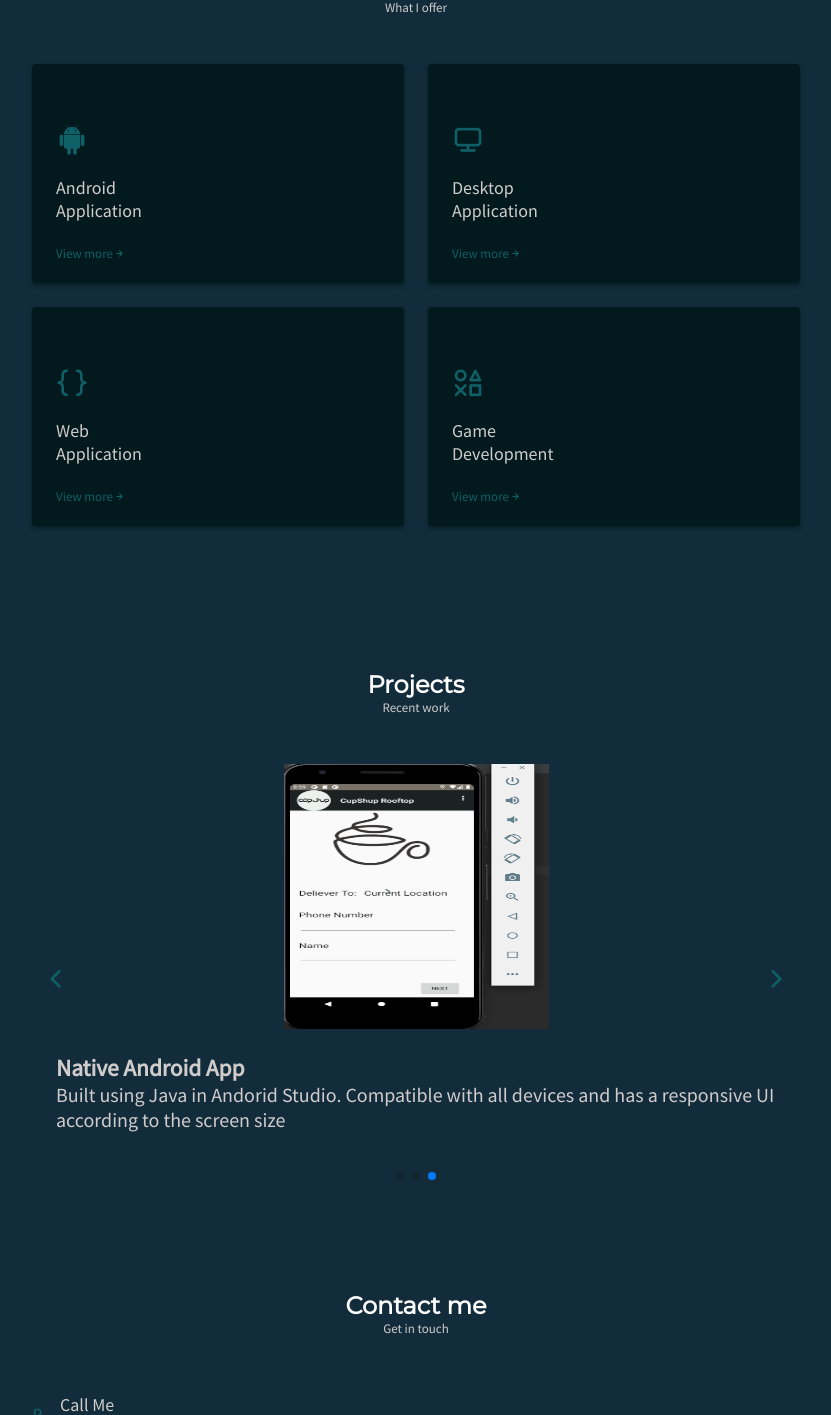
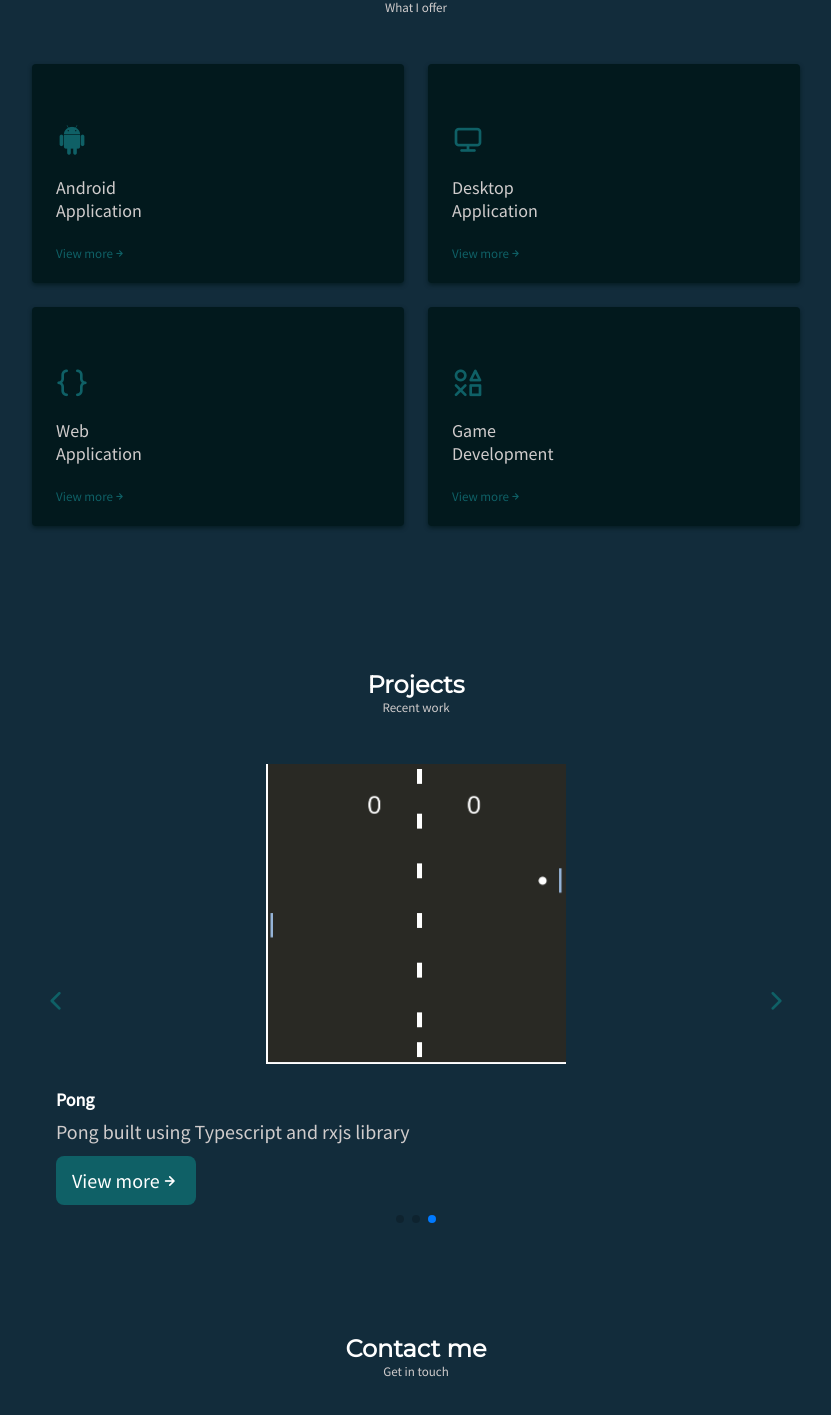
Before and after one commit to Hamza-18/Portfolio, a Django app: page /portfolio/ in a window 1280 px wide. Shown: the part 1468-2883 px from the top of the page, without its empty margins (224-1055 px from the left). Run offline with Django 3.2, Linux system fonts and the light colour scheme.

Commit message:
completed projects

```diff
--- a/portfolio/static/main.js
+++ b/portfolio/static/main.js
@@ -49,5 +49,4 @@ document.addEventListener("DOMContentLoaded", () => {
         mousewheel: true,
         keyboard: true,
     });
-
 });
--- a/portfolio/static/style.css
+++ b/portfolio/static/style.css
@@ -156,6 +156,7 @@ img {
     color: var(--icon-color)
 }
 
+
 @media screen and (max-width: 767px) {
     .nav_menu {
         position: fixed;
@@ -190,7 +191,9 @@ img {
 .nav_link:hover {
     color: var(--icon-color);
 }
-
+.nav_active{
+    color: var(--icon-color);
+}
 .nav_icon {
     font-size: 1.2rem;
 }
@@ -313,7 +316,12 @@ img {
     color: var(--secondary-color);
 }
 
-
+.contact-me:hover .message_icon{
+    transform: translateX(0.25rem);
+}
+.home_scroll:hover .home_scroll_arrow{
+    transform: translateY(0.25rem);
+}
 /*==============Skills===============*/
 .skills_container {
     row-gap: 0;
@@ -499,8 +507,6 @@ img {
 }
 
 .projects_content-img {
-    width: 265px;
-    height: 265px;
     border: .5rem;
     justify-self: center;
 }
@@ -515,7 +521,7 @@ img {
     margin-bottom: var(--mb-0-75);
 }
 
-.projects_btn:hover > .button_icon {
+.projects_btn:hover .button_icon {
     transform: translateX(0.25rem);
 }
 
--- a/portfolio/templates/portfolio/index.html
+++ b/portfolio/templates/portfolio/index.html
@@ -19,8 +19,8 @@
                 <div class="nav_menu" id="nav-menu">
                     <ul class="nav_list grid">
                         <li class="nav_item">
-                            <a href="#home" class="nav_link">
-                                <i class="uil uil-estate nav_icon"></i> Home
+                            <a href="#home" class="nav_link nav_active ">
+                                <i class="uil uil-estate nav_icon "></i> Home
                             </a>
                         </li>
                         <li class="nav_item">
@@ -97,8 +97,8 @@
                                 technologies
                                 such as Flutter, Android, Django etc.
                             </p>
-                            <a href="#contact me" class="button button--flex">
-                                Contact Me <i class="uil uil-message button_icon"></i>
+                            <a href="#contact me" class="button button--flex contact-me">
+                                Contact Me <i class="uil uil-message button_icon message_icon"></i>
                             </a>
                         </div>
                     </div>
@@ -189,41 +189,22 @@
                 <span class="section_subtitle">Recent work</span>
                 <div class="projects_container container swiper-container">
                     <div class="swiper-wrapper">
+                        {% for project in projects %}
                         <!-- ===============project 1================== -->
                         <div class="projects_content grid swiper-slide">
                             <img class="projects_content-img"
-                                 src="{% static 'main_app.png' %}">
+                                 src="{{project.get_icon}}" width="{{ project.get_width }}" height="{{ project.get_height }}">
                             <div class="portfolio_data">
-                                <h3 class="projects_content-title">Native Android App</h3>
-                                <p class="projects_content-description"> Built using Java in Andorid Studio. Compatible
-                                    with
-                                    all devices and has a responsive UI according to the screen size</p>
-                                <a class="button button--flex button_small projects_btn">View more
-                                    <i class="uil uil-arrow-right button_icon"></i></a>
+                                <h3 class="projects_content-title">{{ project.get_heading}}</h3>
+                                <p class="projects_content-description"> {{ project.get_description}}</p>
+
+                                <a class="button button--flex button_small projects_btn">
+                                    View more<i class="uil uil-arrow-right button_icon"></i>
+                                </a>
                             </div>
                         </div>
+                        {% endfor %}
                         <!-- ===============project 2================== -->
-                        <div class="projects_content grid swiper-slide">
-                            <img class="projects_content-img"
-                                 src="{% static 'main_app.png' %}">
-                            <div class="portfolio_data">
-                                <h3 class="projects_contet-title">Native Android App</h3>
-                                <p class="projects_content-description"> Built using Java in Andorid Studio. Compatible
-                                    with
-                                    all devices and has a responsive UI according to the screen size</p>
-                            </div>
-                        </div>
-                        <!-- ===============project 3================== -->
-                        <div class="projects_content grid swiper-slide">
-                            <img class="projects_content-img"
-                                 src="{% static 'main_app.png' %}">
-                            <div class="portfolio_data">
-                                <h3 class="projects_contet-title">Native Android App</h3>
-                                <p class="projects_content-description"> Built using Java in Andorid Studio. Compatible
-                                    with
-                                    all devices and has a responsive UI according to the screen size</p>
-                            </div>
-                        </div>
                     </div>
                     <div class="swiper-button-next">
                         <i class="uil uil-angle-right-b swiper_btn"></i>
--- a/portfolio/views.py
+++ b/portfolio/views.py
@@ -39,6 +39,30 @@ class Service:
         return self.services
 
 
+class Project:
+    def __init__(self, icon, heading, description, width, height):
+        self.icon = icon
+        self.heading = heading
+        self.description = description
+        self.width = width
+        self.height = height
+
+    def get_icon(self):
+        return self.icon
+
+    def get_heading(self):
+        return self.heading
+
+    def get_description(self):
+        return self.description
+
+    def get_width(self):
+        return self.width
+
+    def get_height(self):
+        return self.height
+
+
 def create_skills_section():
     # Frontend
     front_end_skills = ["HTML", "CSS", "Javascript", "React"]
@@ -67,31 +91,44 @@ def create_services():
     android_services = ["APK file of the application",
                         "Responsive UI for different devices",
                         "Source code if in contract",
-                        "Submission on Play Store if required",]
+                        "Submission on Play Store if required", ]
     android_application = Service("Android", "Application", "uil uil-android service_icon",
                                   android_services)
 
     desktop_services = ["I will provide .exe or JAR file according to your requirements ",
                         "Responsive UI for different screen size",
                         "Database connectivity"]
-    desktop_application = Service("Desktop","Application","uil uil-desktop service_icon", desktop_services)
+    desktop_application = Service("Desktop", "Application", "uil uil-desktop service_icon", desktop_services)
 
     web_services = ["Responsive UI for different devices",
                     "Server side configuration",
                     "Database connectivity"]
-    web_application = Service("Web","Application","uil uil-brackets-curly service_icon", web_services)
+    web_application = Service("Web", "Application", "uil uil-brackets-curly service_icon", web_services)
 
     game_service = ["3D/2D game built in Unity",
                     "Android apk file or IOS equivalent",
                     "Submission on play store if required"]
-    game_development = Service("Game","Development", "uil uil-icons", game_service)
+    game_development = Service("Game", "Development", "uil uil-icons", game_service)
     return [android_application, desktop_application, web_application, game_development]
+
+
+def create_projects():
+    cupshup = Project("/static/projects/cupshup.png", "Food Delivery App", "Native Android App built using Java", 200,
+                      200)
+    java_swing = Project("/static/projects/login.png", "Management System", "Java swing application built for windows",
+                         400, 400)
+    pong = Project("/static/projects/pong.png","Pong","Pong built using Typescript and rxjs library",300,300)
+    return [cupshup, java_swing, pong]
+
 
 my_skills = create_skills_section()
 my_services = create_services()
+my_projects = create_projects()
+
 
 def index(request):
     return render(request, "portfolio/index.html", {
         "skills": my_skills,
-        "services": my_services
+        "services": my_services,
+        "projects": my_projects
     })
```
Also changed, not shown: portfolio/static/projects/cupshup.png (renamed from portfolio/static/main_app.png), portfolio/static/projects/login.png (added), portfolio/static/projects/pong.png (added).
